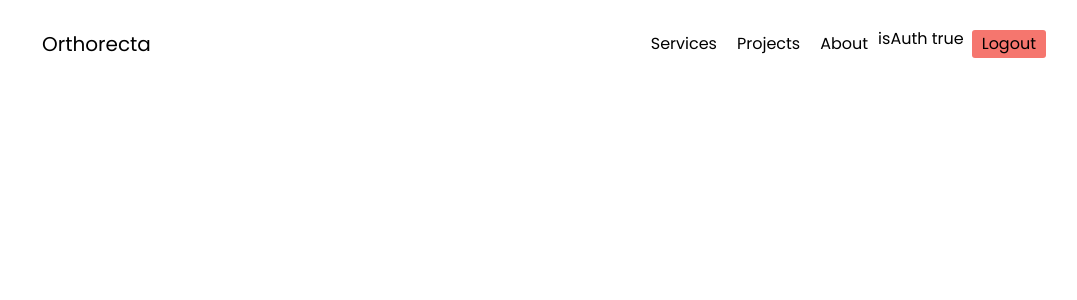
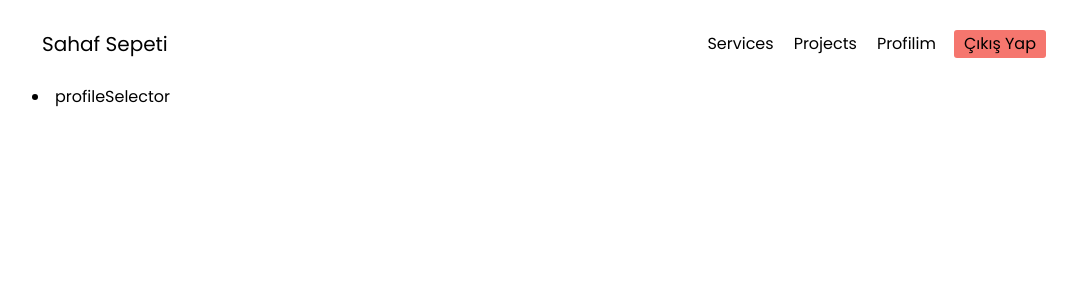
Before and after one commit to enesusta/sahaf, a React (Create React App) app in the folder src/main/js/: page /profile in a window 1280 px wide. Shown: the top 300 px of the page, without its empty margins (96-1173 px from the left). Built offline with nearby package versions, Linux system fonts and the light colour scheme; sample sign-in values are in the browser's storage.

Commit message:
Add Profile.jsx

```diff
--- a/src/main/js/src/App.js
+++ b/src/main/js/src/App.js
@@ -2,17 +2,21 @@ import React from 'react';
 import {BrowserRouter, Route, Switch} from "react-router-dom";
 import Login from "./components/auth/Login";
 import Navbar from "./components/nav/Navbar";
+import {ProtectedRoute} from "./context/auth/ProtectedRoute";
+import Profile from "./components/profile/Profile";
 
 
 function App() {
     return (
         <BrowserRouter>
             <div className="container">
-                <Navbar />
+                <Navbar/>
                 <Switch>
                     <Route exact path="/" component={() => 'home'}/>
                     <Route exact path="/login" component={Login}/>
-               </Switch>
+
+                    <ProtectedRoute exact path="/profile" component={Profile}/>
+                </Switch>
             </div>
         </BrowserRouter>
     );
--- a/src/main/js/src/components/nav/Navbar.jsx
+++ b/src/main/js/src/components/nav/Navbar.jsx
@@ -21,7 +21,7 @@ const Navbar = () => {
     return (
         <div className="section">
             <header className="navbar">
-                <div className="navbar-header">Orthorecta</div>
+                <div className="navbar-header">Sahaf Sepeti</div>
                 <button href="#" className="navbar-toggle" onClick={burgerClickHandler}>
                     <img src={click ? burger : close} alt="" />
                 </button>
@@ -32,10 +32,9 @@ const Navbar = () => {
                     <Link to="/projects">
                         <button className="navbar-link">Projects</button>
                     </Link>
-                    <Link to="/about">
-                        <button className="navbar-link">About</button>
+                    <Link to="/profile">
+                        <button className="navbar-link">Profilim</button>
                     </Link>
-                    isAuth {isAuth}
                     {isAuth ? <SignOut /> : <SignIn />}
                 </nav>
             </header>
--- a/src/main/js/src/components/nav/SignIn.jsx
+++ b/src/main/js/src/components/nav/SignIn.jsx
@@ -6,11 +6,11 @@ const SignIn = () => {
         <>
             <a className="navbar-buttom">
                 <Link className="navbar-buttom" to="/register">
-                    <button>Sign Up</button>
+                    <button>Kayıt ol!</button>
                 </Link>
             </a>
             <Link className="navbar-buttom" to="/login">
-                <button>Sign In</button>
+                <button>Giriş yap</button>
             </Link>
         </>
     )
--- a/src/main/js/src/components/nav/SignOut.jsx
+++ b/src/main/js/src/components/nav/SignOut.jsx
@@ -15,7 +15,7 @@ const SignOut = () => {
     return (
         <div className="">
             <a className="navbar-buttom">
-                <button onClick={logoutHandler}>Logout</button>
+                <button onClick={logoutHandler}>Çıkış Yap</button>
             </a>
         </div>
     )
--- /dev/null
+++ b/src/main/js/src/components/profile/Profile.jsx
@@ -0,0 +1,15 @@
+import React from 'react';
+import ProfileSelector from "./selector/ProfileSelector";
+import ProfileInformation from "./information/ProfileInformation";
+
+const Profile = () => {
+
+    return (
+        <>
+            <ProfileSelector/>
+
+        </>
+    )
+};
+
+export default Profile;
--- /dev/null
+++ b/src/main/js/src/components/profile/information/ProfileInformation.jsx
@@ -0,0 +1,10 @@
+import React from 'react';
+
+const ProfileInformation = () => {
+
+    return (
+        <li>information</li>
+    )
+};
+
+export default ProfileInformation;
--- /dev/null
+++ b/src/main/js/src/components/profile/selector/ProfileSelector.jsx
@@ -0,0 +1,11 @@
+import React from 'react';
+
+const ProfileSelector = () => {
+    return (
+        <li>
+            profileSelector
+        </li>
+    )
+};
+
+export default ProfileSelector;
```
Also changed, not shown: src/main/js/src/components/profile/styles/ProfileStyle.js (added, +7 -0 lines).
